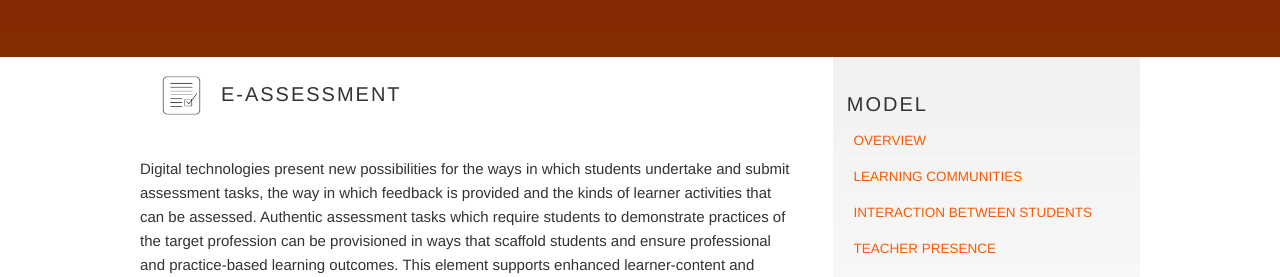
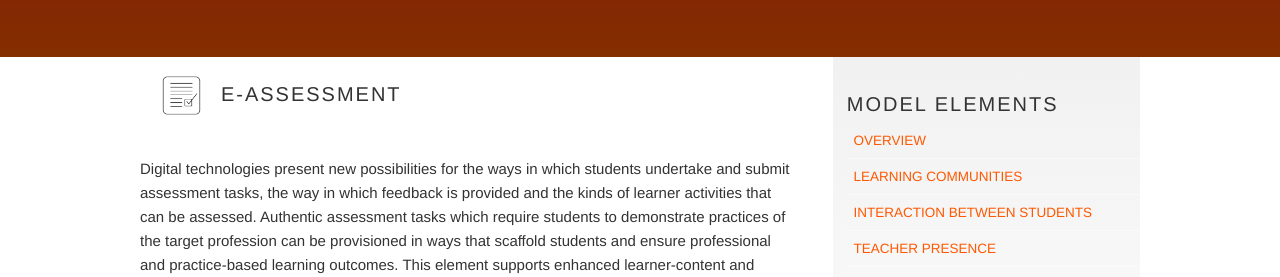
Before and after one commit to timklapdor/csulx, a Jekyll site: the page built from _pages/e-EA.md, in a window 1280 px wide. Shown: the part 436-713 px from the top of the page. Built offline with Jekyll 4.4.1, drawn with Linux system fonts in a browser that asks for light colours.

Commit message:
Elements

```diff
--- a/_layouts/element.html
+++ b/_layouts/element.html
@@ -18,7 +18,7 @@ layout: default
  </div>
 
     <div class="element-sub four columns">
-    <h4>Model</h4>
+    <h4>Model Elements</h4>
     <ul class="">
         <li><a href="{{ site.baseurl }}/model/">Overview</a></li>
 {% for weight in (1..7) %}
```
Also changed, not shown: 1 other file.
